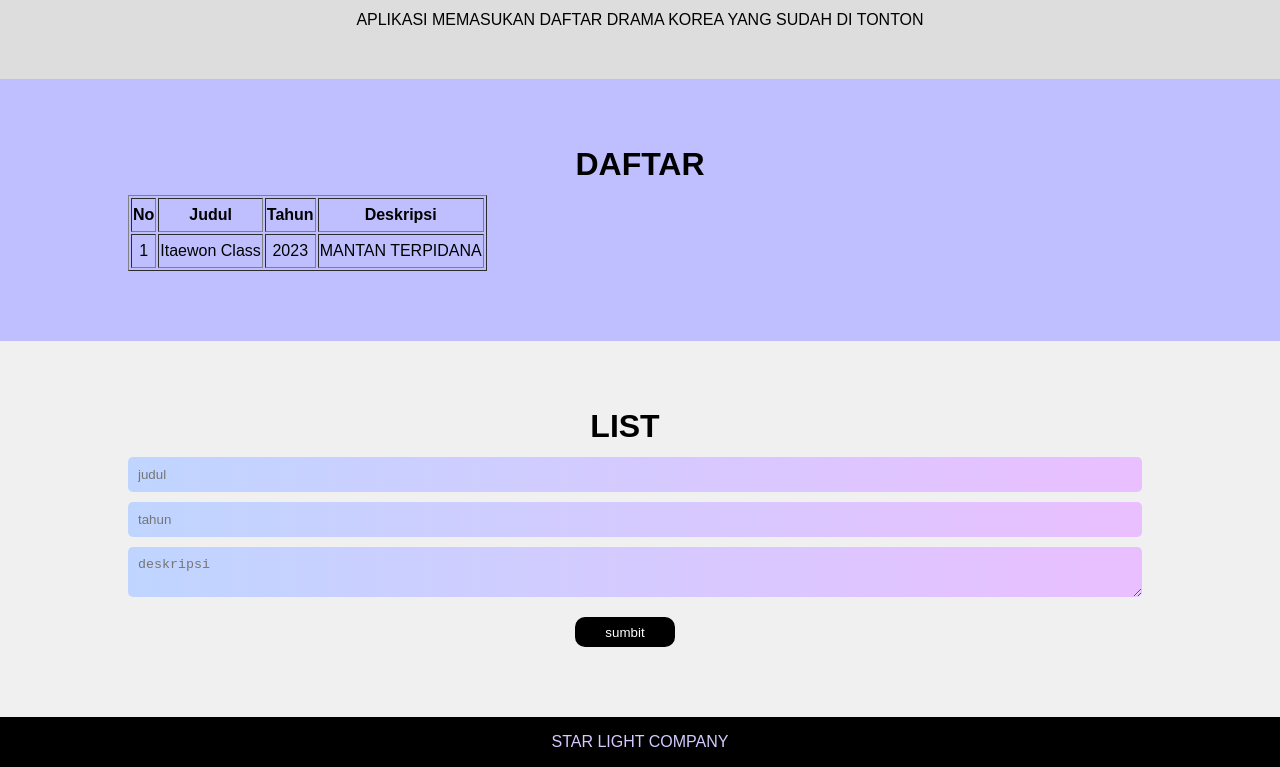
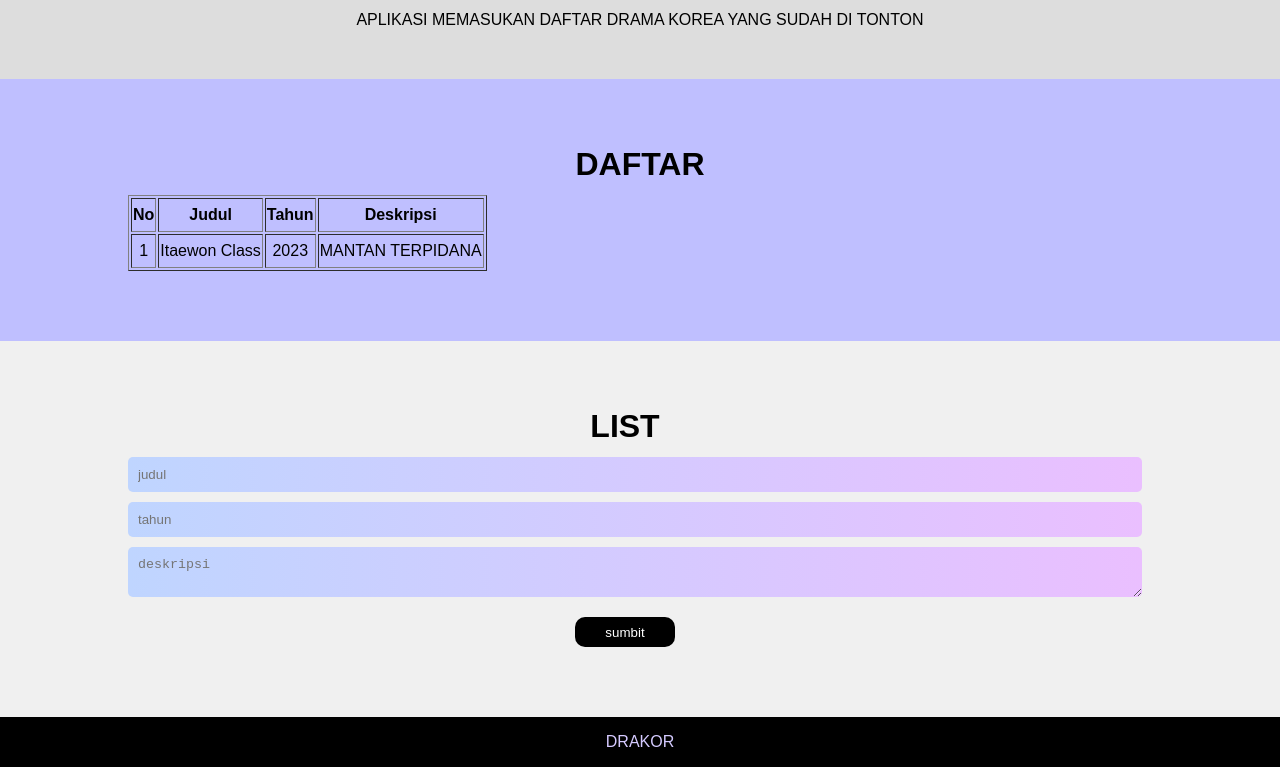
Before and after one commit to vazkya/Webs, a plain HTML site: page index.html in a window 1280 px wide. Shown: the part 994-1761 px from the top of the page. Drawn offline with Linux system fonts and the light colour scheme; a script that the page names is missing.

Commit message:
Update index.html

```diff
--- a/index.html
+++ b/index.html
@@ -91,7 +91,7 @@
             </section>
         </main>
         <footer>
-            <p>STAR LIGHT COMPANY</p>
+            <p>DRAKOR</p>
         </footer>
     </body>
 </html>
```
